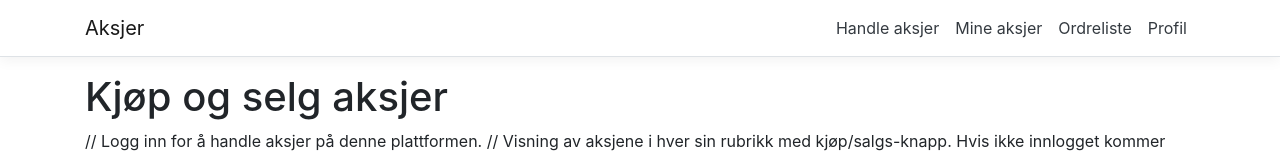
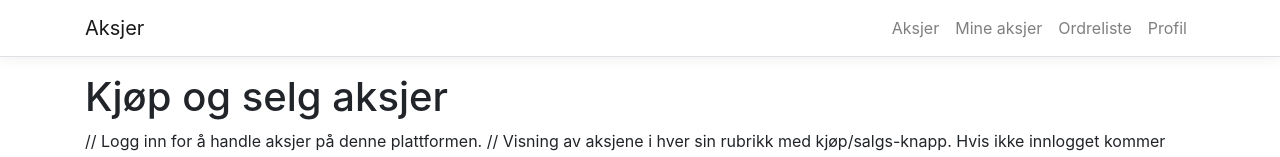
Before and after one commit to bablecopherye/Aksjer, an Angular app in the folder Aksjer/ClientApp/: page / in a window 1280 px wide. Shown: the top 157 px of the page. Built offline with nearby package versions, Linux system fonts and the light colour scheme; no server answers.

Commit message:
Noen småjusteringer i nav-menyen.

```diff
--- a/Aksjer/ClientApp/src/app/components/nav-meny/nav-meny.component.html
+++ b/Aksjer/ClientApp/src/app/components/nav-meny/nav-meny.component.html
@@ -1,7 +1,5 @@
 <header>
-    <nav
-            class="navbar navbar-expand-sm navbar-toggleable-sm navbar-light bg-white border-bottom box-shadow mb-3"
-    >
+    <nav class="navbar navbar-expand-sm navbar-toggleable-sm navbar-light bg-white border-bottom box-shadow mb-3">
         <div class="container">
             <a class="navbar-brand" [routerLink]="['/']">Aksjer</a>
             <button
@@ -15,26 +13,23 @@
             >
                 <span class="navbar-toggler-icon"></span>
             </button>
-            <div
-                    class="navbar-collapse collapse d-sm-inline-flex flex-sm-row-reverse"
-                    [ngClass]="{ show: isExpanded }"
-            >
+            <div class="navbar-collapse collapse d-sm-inline-flex flex-sm-row-reverse" [ngClass]="{ show: isExpanded }">
                 <ul class="navbar-nav flex-grow">
                     <li
                             class="nav-item"
                             [routerLinkActive]="['link-active']"
                             [routerLinkActiveOptions]="{ exact: true }"
                     >
-                        <a class="nav-link text-dark" [routerLink]="['/']">Handle aksjer</a>
+                        <a class="nav-link" [routerLink]="['/']">Aksjer</a>
                     </li>
                     <li class="nav-item" [routerLinkActive]="['link-active']">
-                        <a class="nav-link text-dark" [routerLink]="['/aksjebeholdning']">Mine aksjer</a>
+                        <a class="nav-link" [routerLink]="['/aksjebeholdning']">Mine aksjer</a>
                     </li>
                     <li class="nav-item" [routerLinkActive]="['link-active']">
-                        <a class="nav-link text-dark" [routerLink]="['/ordreliste']">Ordreliste</a>
+                        <a class="nav-link" [routerLink]="['/ordreliste']">Ordreliste</a>
                     </li>
                     <li class="nav-item" [routerLinkActive]="['link-active']">
-                        <a class="nav-link text-dark" [routerLink]="['/bruker']">Profil</a>
+                        <a class="nav-link" [routerLink]="['/bruker']">Profil</a>
                     </li>
                 </ul>
             </div>
```
